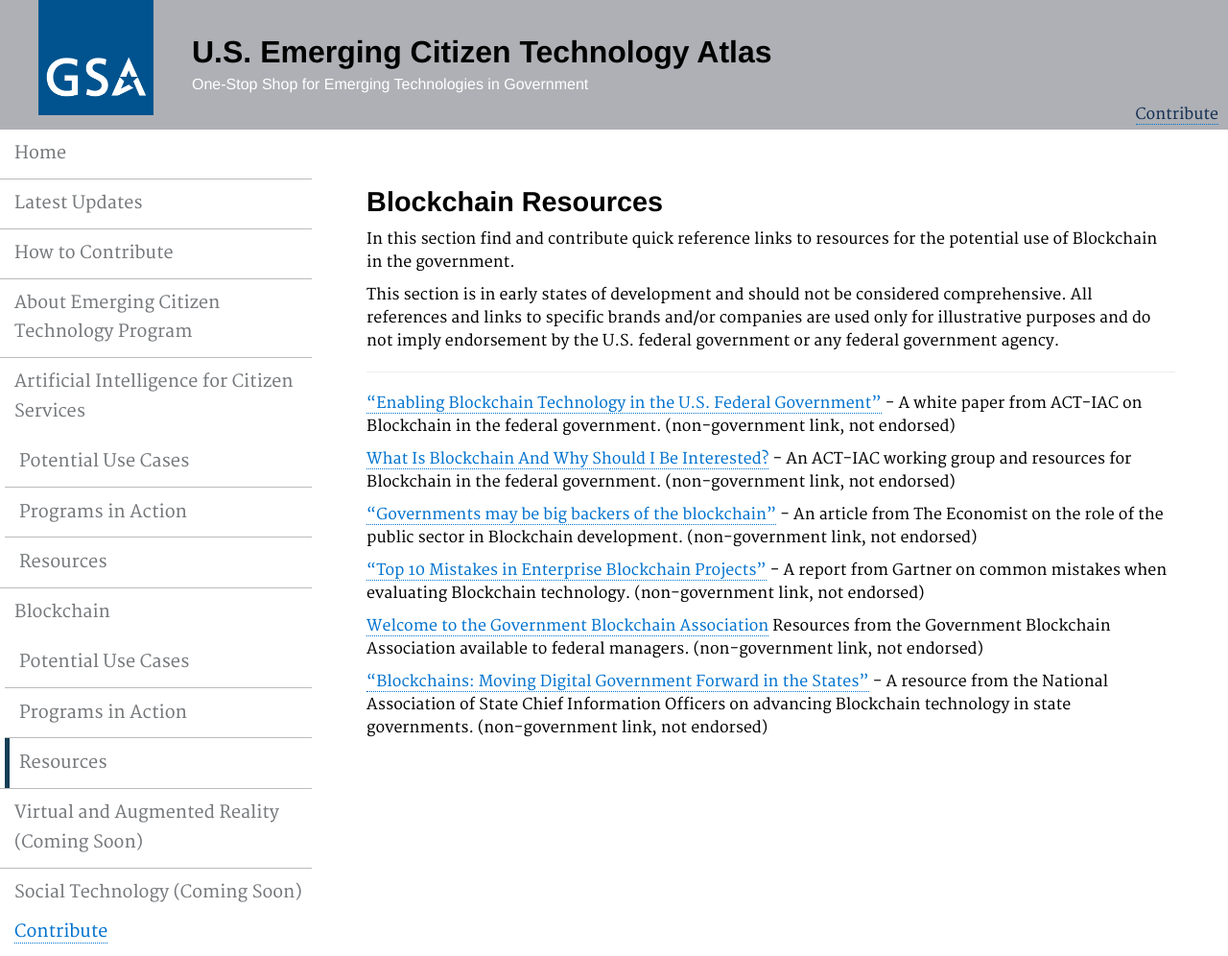
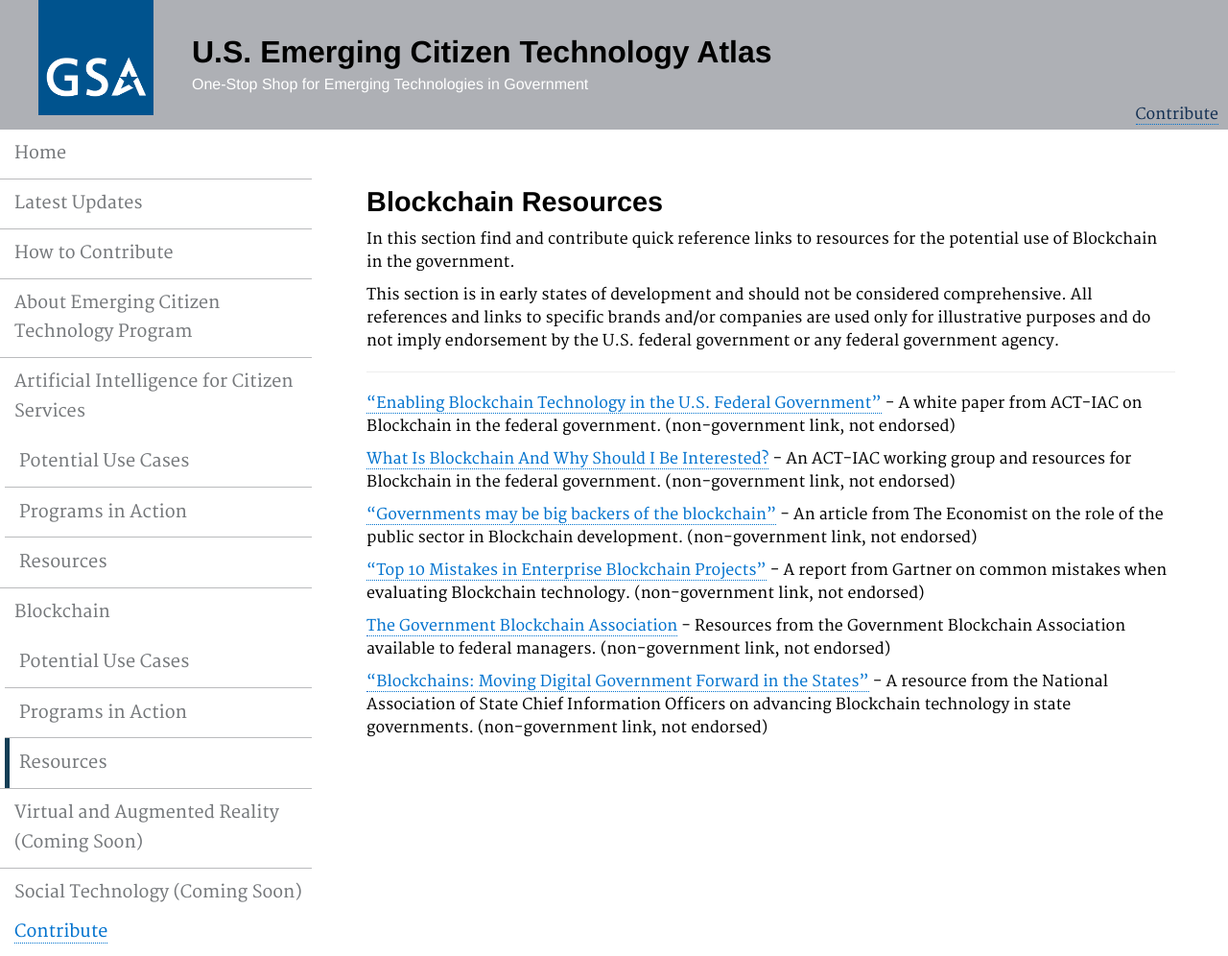
Before and after one commit to GSA/emerging-technology-atlas, a Jekyll site: the page built from pages/blockchain-resources.md, in a window 1280 px wide. Shown: the whole page at 96% size. Built offline with Jekyll 4.4.1, drawn with Linux system fonts in a browser that asks for light colours.

Commit message:
Update blockchain-resources.md

```diff
--- a/pages/blockchain-resources.md
+++ b/pages/blockchain-resources.md
@@ -24,6 +24,6 @@ This section is in early states of development and should not be considered comp
 
 <a href="https://www.gartner.com/smarterwithgartner/top-10-mistakes-in-enterprise-blockchain-projects/">"Top 10 Mistakes in Enterprise Blockchain Projects"</a> - A report from Gartner on common mistakes when evaluating Blockchain technology. (non-government link, not endorsed)
 
-<a href="https://governmentblockchain.org">Welcome to the Government Blockchain Association</a> Resources from the Government Blockchain Association available to federal managers. (non-government link, not endorsed)
+<a href="https://governmentblockchain.org">The Government Blockchain Association</a> - Resources from the Government Blockchain Association available to federal managers. (non-government link, not endorsed)
 
 <a href="https://www.nascio.org/Portals/0/Publications/Documents/2017/NASCIO%20Blockchains%20in%20State%20Government.pdf?ver=2017-05-16-090507-033">"Blockchains: Moving Digital Government Forward in the States"</a> - A resource from the National Association of State Chief Information Officers on advancing Blockchain technology in state governments. (non-government link, not endorsed)
```
